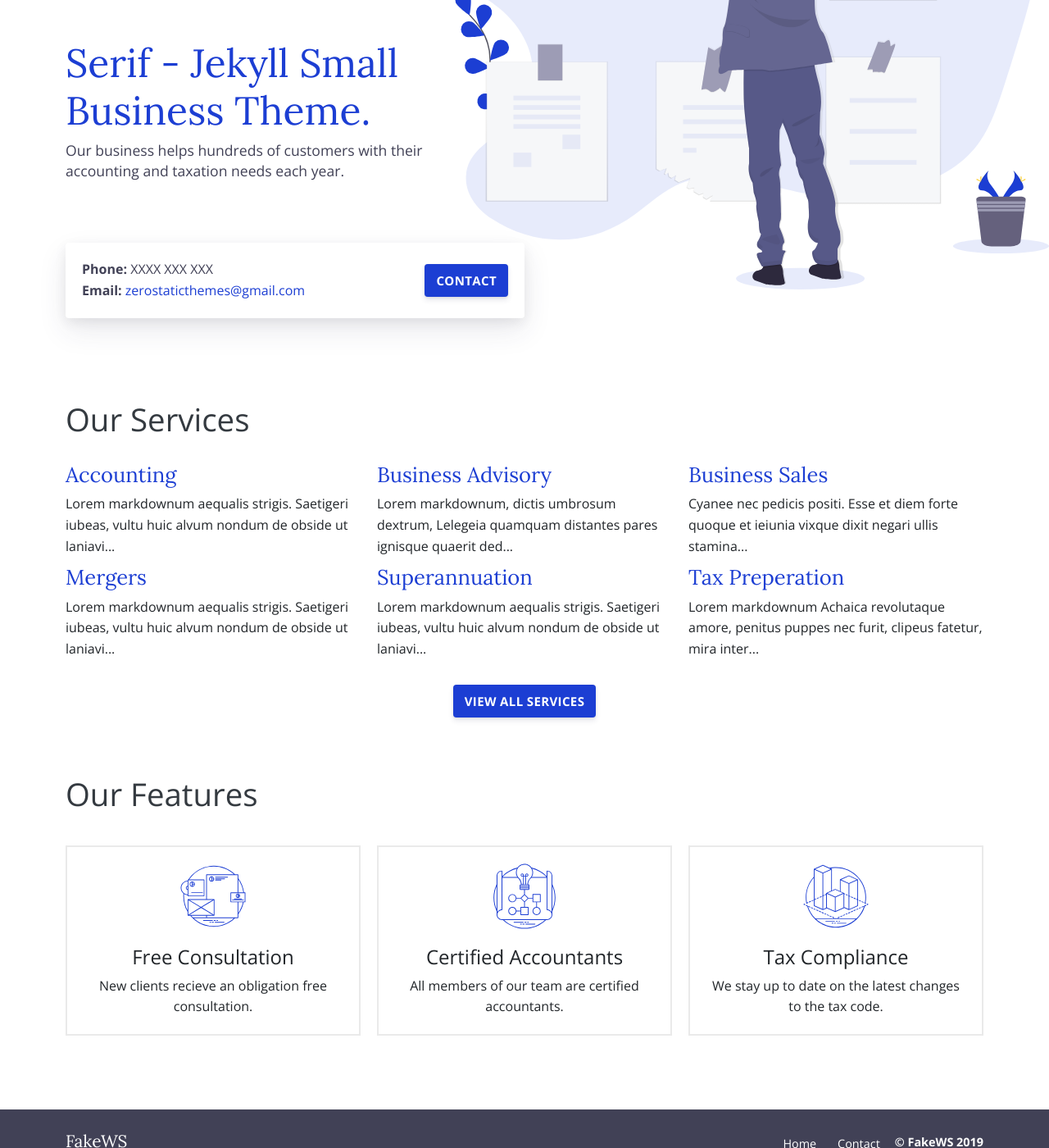
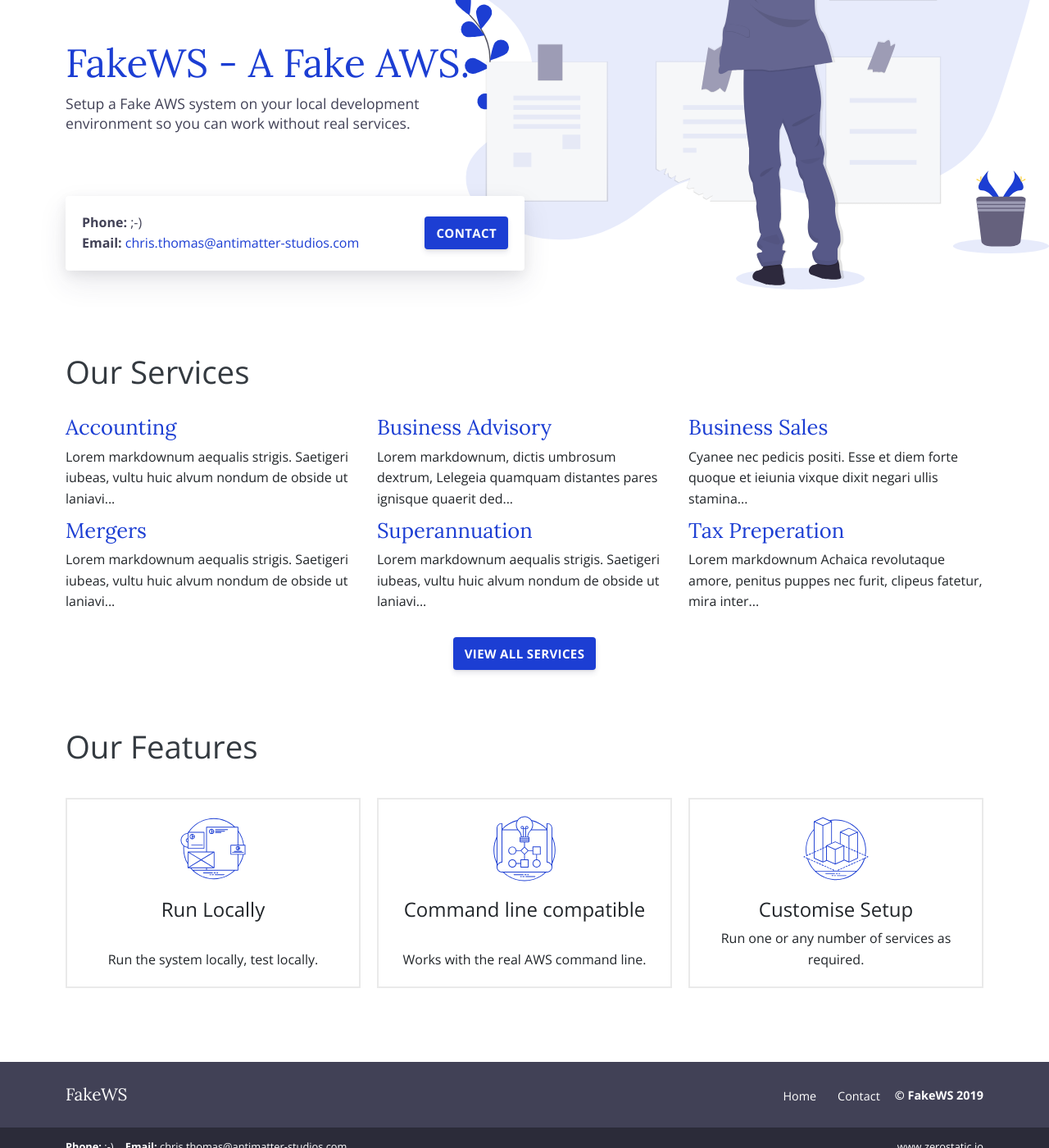
Before and after one commit to fakews/website, a Jekyll site: the page built from index.html, in a window 1280 px wide and 1400 px high, scrolled down 202 px. Shown: the whole window at 82% size. Built offline with Jekyll 4.4.1, drawn with Linux system fonts in a browser that asks for light colours; some of the changed text lies outside the part shown.

Commit message:
minor updates to make the website look correct

```diff
--- a/_data/contact.yml
+++ b/_data/contact.yml
@@ -1,4 +1,4 @@
-email: 'zerostaticthemes@gmail.com'
-phone: 'XXXX XXX XXX'
-businessName: 'Hugo Serif'
+email: 'chris.thomas@antimatter-studios.com'
+phone: ';-)'
+businessName: 'Chris Thomas'
 address: ''
--- a/_data/features.json
+++ b/_data/features.json
@@ -1,17 +1,17 @@
 [
   {
-    "title": "Free Consultation",
-    "description": "New clients recieve an obligation free consultation.",
+    "title": "Run Locally",
+    "description": "Run the system locally, test locally.",
     "image": "images/features/noun_branding_1885335.svg"
   },
   {
-    "title": "Certified Accountants",
-    "description": "All members of our team are certified accountants.",
+    "title": "Command line compatible",
+    "description": "Works with the real AWS command line.",
     "image": "images/features/noun_The Process_1885341.svg"
   },
   {
-    "title": "Tax Compliance",
-    "description": "We stay up to date on the latest changes to the tax code.",
+    "title": "Customise Setup",
+    "description": "Run one or any number of services as required.",
     "image": "images/features/noun_3d modeling_1885342.svg"
   }
 ]
--- a/_data/social.yaml
+++ b/_data/social.yaml
@@ -1,5 +1,5 @@
 vimeo: ""
-twitter: "https://twitter.com/figuritltd"
+twitter: "https://twitter.com/amstudios"
 instagram: ""
-linkedin: "https://www.linkedin.com/in/linda-chesher-81a35618/"
-facebook: ""
+linkedin: "https://www.linkedin.com/in/chrisalexthomas"
+facebook: "https://facebook.com/antimatterstudios"
--- a/index.html
+++ b/index.html
@@ -6,8 +6,8 @@ bodyClass: page-home
 
 <div class="intro pb-4">
   <div class="container">
-    <h1>Serif - Jekyll Small Business Theme.</h1>
-    <p>Our business helps hundreds of customers with their accounting and taxation needs each year.</p>
+    <h1>FakeWS - A Fake AWS.</h1>
+    <p>Setup a Fake AWS system on your local development environment so you can work without real services.</p>
   </div>
 </div>
 
```
